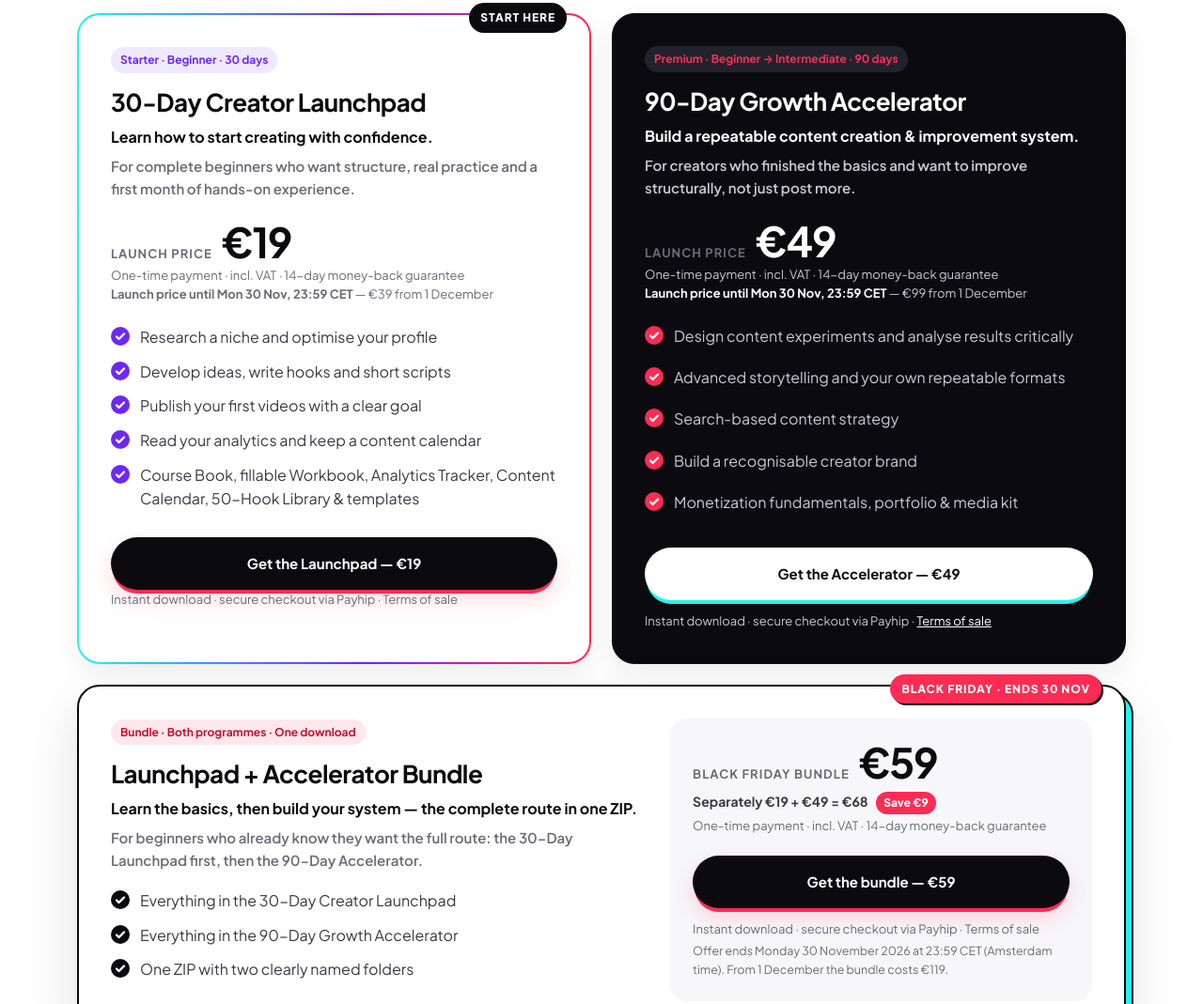
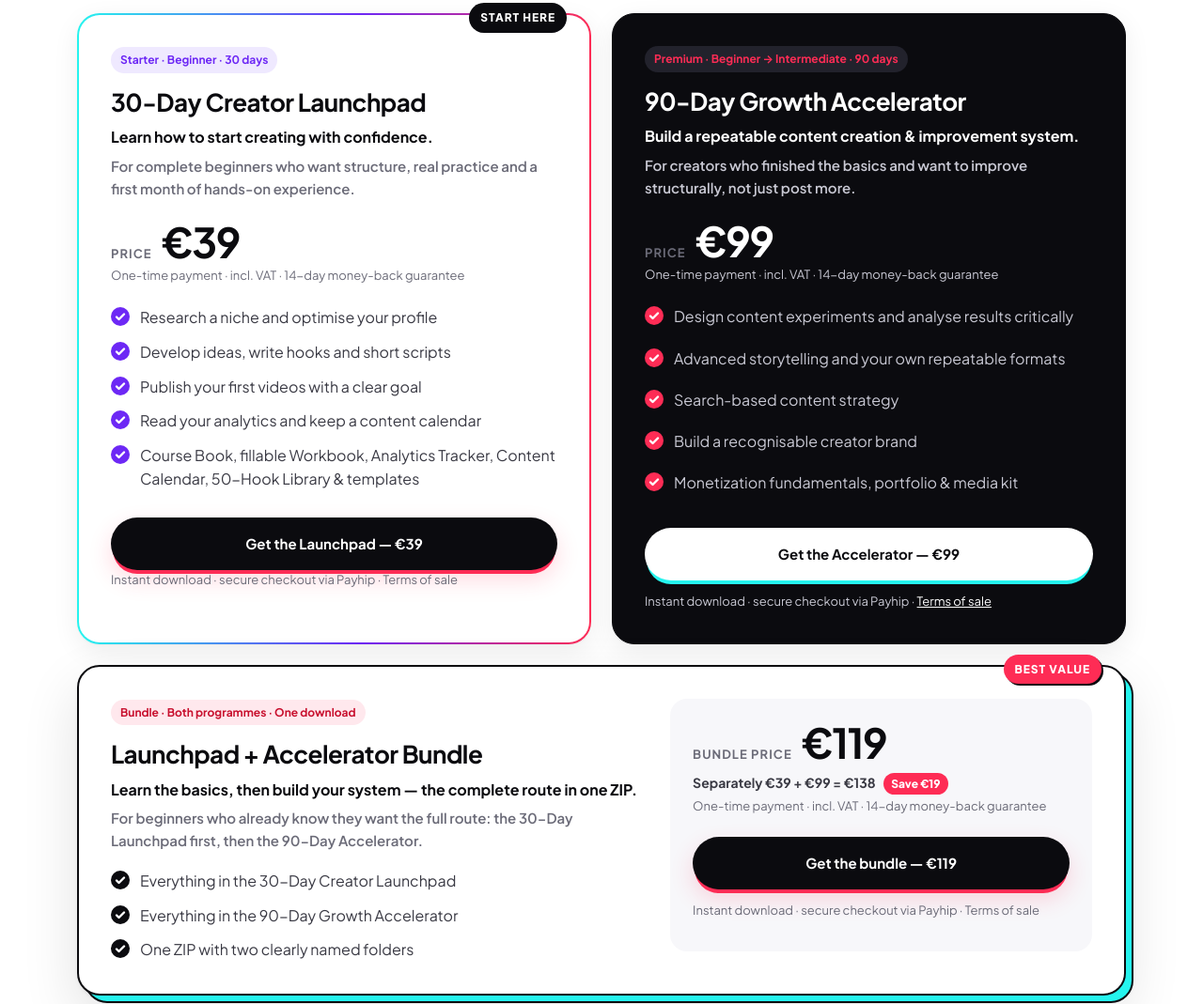
Before and after one commit to chodlrx-cmyk/Creator-Signals, a website: page public/academy/index.html in a window 1280 px wide. Shown: the part 516-1585 px from the top of the page at 94% size. Drawn offline with Linux system fonts and the light colour scheme.

Commit message:
Prices from 1 Dec 2026: Launchpad €39, Accelerator €99, bundle €119 (Black Friday bar and offer removed)
Merge into main on 1 Dec, after the Payhip prices are changed.

Co-Authored-By: Claude Opus 5.5 <noreply@anthropic.com>
Claude-Session: https://claude.ai/code/session_01NVLrUEYr16ZZPfeU86M9ML

```diff
--- a/public/academy/index.html
+++ b/public/academy/index.html
@@ -59,8 +59,8 @@
     <h3>30-Day Creator Launchpad</h3>
     <p class="promise">Learn how to start creating with confidence.</p>
     <p class="for">For complete beginners who want structure, real practice and a first month of hands-on experience.</p>
-    <div class="price"><small>Launch price</small><b>€19</b></div>
-    <p class="price-note">One-time payment · incl. VAT · 14-day money-back guarantee<br><b>Launch price until Mon 30 Nov, 23:59 CET</b> — €39 from 1 December</p>
+    <div class="price"><small>Price</small><b>€39</b></div>
+    <p class="price-note">One-time payment · incl. VAT · 14-day money-back guarantee</p>
     <ul class="ticks">
       <li>Research a niche and optimise your profile</li>
       <li>Develop ideas, write hooks and short scripts</li>
@@ -68,7 +68,7 @@
       <li>Read your analytics and keep a content calendar</li>
       <li>Course Book, fillable Workbook, Analytics Tracker, Content Calendar, 50-Hook Library &amp; templates</li>
     </ul>
-    <a href="https://payhip.com/b/juEVT" class="btn btn-dark" rel="noopener">Get the Launchpad — €19</a>
+    <a href="https://payhip.com/b/juEVT" class="btn btn-dark" rel="noopener">Get the Launchpad — €39</a>
     <p class="price-note">Instant download · secure checkout via Payhip · <a href="/terms-of-sale/">Terms of sale</a></p>
   </article>
   <article class="program premium reveal" id="accelerator">
@@ -76,8 +76,8 @@
     <h3>90-Day Growth Accelerator</h3>
     <p class="promise">Build a repeatable content creation &amp; improvement system.</p>
     <p class="for">For creators who finished the basics and want to improve structurally, not just post more.</p>
-    <div class="price"><small>Launch price</small><b>€49</b></div>
-    <p class="price-note">One-time payment · incl. VAT · 14-day money-back guarantee<br><b style="color:#fff">Launch price until Mon 30 Nov, 23:59 CET</b> — €99 from 1 December</p>
+    <div class="price"><small>Price</small><b>€99</b></div>
+    <p class="price-note">One-time payment · incl. VAT · 14-day money-back guarantee</p>
     <ul class="ticks">
       <li>Design content experiments and analyse results critically</li>
       <li>Advanced storytelling and your own repeatable formats</li>
@@ -85,12 +85,12 @@
       <li>Build a recognisable creator brand</li>
       <li>Monetization fundamentals, portfolio &amp; media kit</li>
     </ul>
-    <a href="https://payhip.com/b/UFPpd" class="btn btn-light" rel="noopener">Get the Accelerator — €49</a>
+    <a href="https://payhip.com/b/UFPpd" class="btn btn-light" rel="noopener">Get the Accelerator — €99</a>
     <p class="price-note" style="margin:12px 0 0">Instant download · secure checkout via Payhip · <a href="/terms-of-sale/" style="color:#fff;text-decoration:underline">Terms of sale</a></p>
   </article>
 </div>
-  <article class="program bundle reveal" id="bundle" data-bf data-bf-end="2026-11-30T23:59:59+01:00">
-    <span class="ribbon ribbon-bf">BLACK FRIDAY · ENDS 30 NOV</span>
+  <article class="program bundle reveal" id="bundle">
+    <span class="ribbon ribbon-bf">BEST VALUE</span>
     <div class="bundle-grid">
       <div>
         <span class="tag tag-pink">Bundle · Both programmes · One download</span>
@@ -104,12 +104,11 @@
         </ul>
       </div>
       <div class="bundle-buy">
-        <div class="price"><small>Black Friday bundle</small><b>€59</b></div>
-        <p class="save">Separately €19 + €49 = €68 <span class="chip-save">Save €9</span></p>
+        <div class="price"><small>Bundle price</small><b>€119</b></div>
+        <p class="save">Separately €39 + €99 = €138 <span class="chip-save">Save €19</span></p>
         <p class="price-note">One-time payment · incl. VAT · 14-day money-back guarantee</p>
-        <a href="https://payhip.com/b/G7Xqk" class="btn btn-dark" rel="noopener" data-product="bundle">Get the bundle — €59</a>
+        <a href="https://payhip.com/b/G7Xqk" class="btn btn-dark" rel="noopener" data-product="bundle">Get the bundle — €119</a>
         <p class="price-note" style="margin:12px 0 10px">Instant download · secure checkout via Payhip · <a href="/terms-of-sale/">Terms of sale</a></p>
-        <p class="bf-note">Offer ends Monday 30 November 2026 at 23:59 CET (Amsterdam time). From 1 December the bundle costs €119.</p>
       </div>
     </div>
   </article>
```
Also changed, not shown: public/academy/launchpad/day-8-hooks/index.html (+1 -1 lines), public/index.html (+12 -21 lines).
